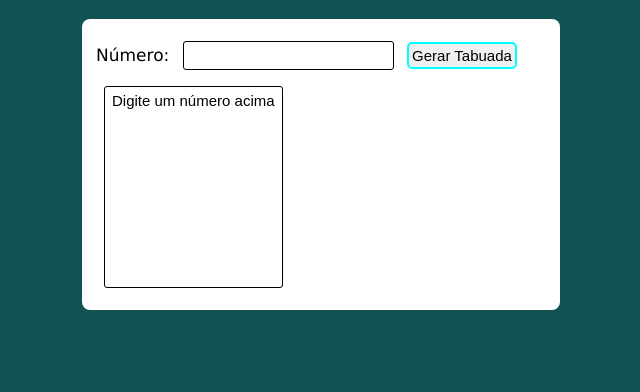
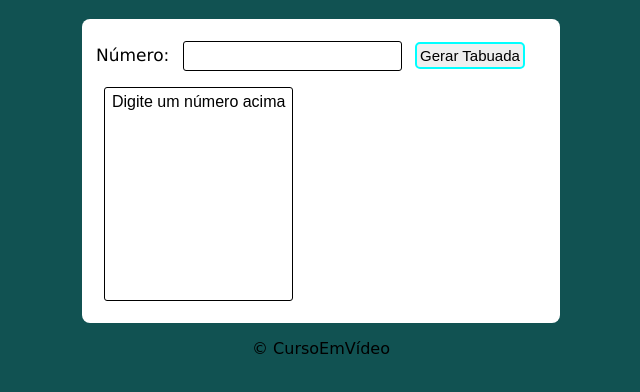
Before and after one commit to arturcoqueiro/Tabuada, a plain HTML site: page index.html in a window 1280 px wide. Shown: the part 62-454 px from the top of the page, without its empty margins (319-959 px from the left). Drawn offline with Linux system fonts and the light colour scheme.

Commit message:
ultimos updates

```diff
--- a/index.html
+++ b/index.html
@@ -25,5 +25,9 @@
 
         <script src="tab.js"></script>
     </main>
+
+    <footer>
+        <p>&copy; CursoEmVídeo</p>
+    </footer>
 </body>
 </html>
--- a/style.css
+++ b/style.css
@@ -19,7 +19,7 @@ main{
 
 input, select{
     margin: 8px;
-    font-size: 15px;
+    font-size: 16px;
     border: solid 1px black;
     border-radius: 3px;
     padding: 5px;
@@ -31,3 +31,9 @@ button{
     border: 2px solid aqua;
     padding: 3px;
 }
+
+footer{
+    text-align: center;
+    font-family: cursive;
+
+}
```
Also changed, not shown: 1 other file.
